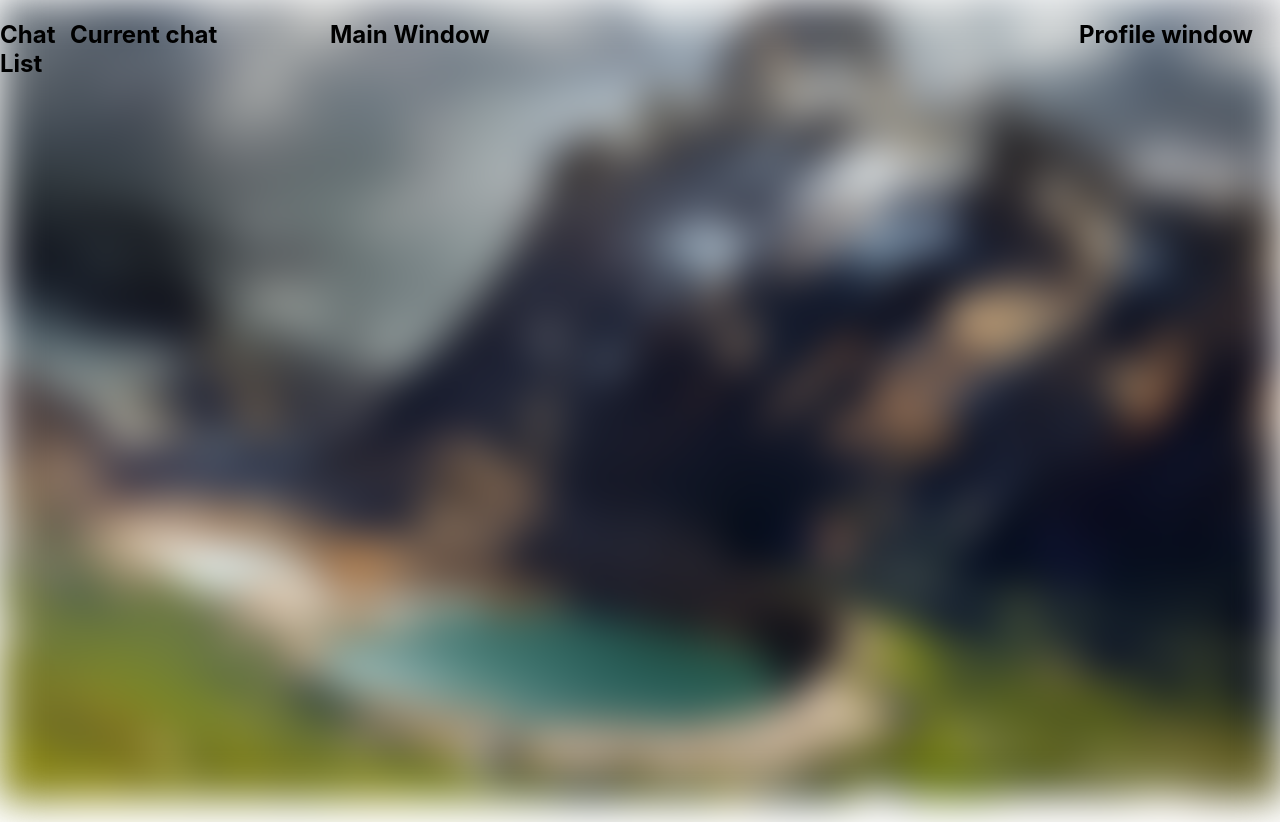
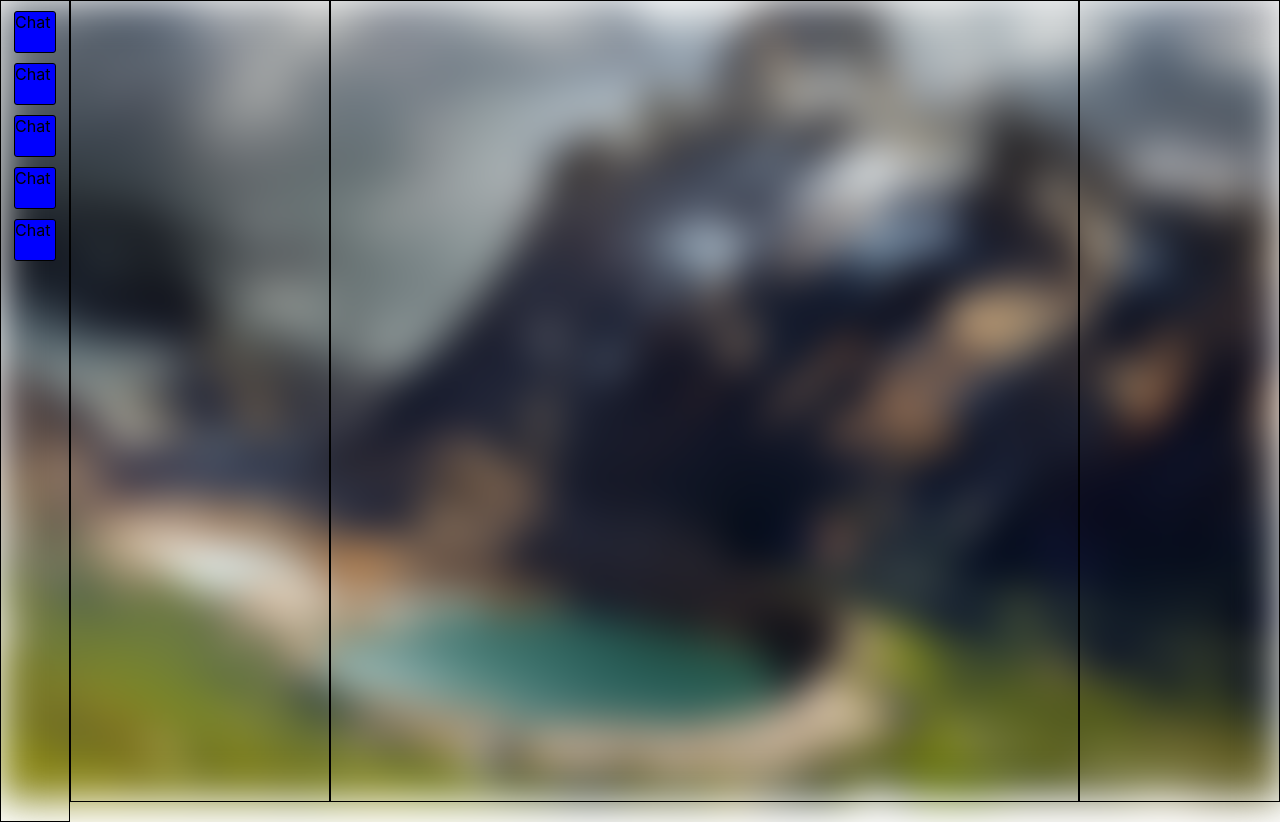
Before and after one commit to Kotaina/Desktop-chat, a React (Create React App) app: page / in a window 1280 px wide. Before the commit the page ends 800 px from the top, so only its background shows below. Built offline with nearby package versions, Linux system fonts and the light colour scheme.

Commit message:
new design

```diff
--- a/package.json
+++ b/package.json
@@ -6,6 +6,7 @@
     "@testing-library/jest-dom": "^5.11.9",
     "@testing-library/react": "^11.2.5",
     "@testing-library/user-event": "^12.7.1",
+    "node-sass": "^5.0.0",
     "react": "^17.0.1",
     "react-dom": "^17.0.1",
     "react-scripts": "4.0.2",
--- a/src/App.js
+++ b/src/App.js
@@ -1,37 +1,11 @@
-import './App.css';
+import './css/App.scss';
 import React from "react";
+import ChatItem from './blocks/chat-item';
 
 class App extends React.Component {
 
   state = {
-    chatList: [
-      {
-        id: 1
-      },
-      {
-        id: 2
-      },
-      {
-        id: 3
-      }
-
-    ]
-  };
-
-  getChatlistData = async () => {
-    const chatListData = await fetch('https://jsonplaceholder.typicode.com/users');
-    const data = await chatListData.json();
-    console.log(`Incoming data of users is: ${data}`);
-    this.state.chatList = data;
-    console.log(this.state);
-  };
-
-  makeChatList() {
-    for (let i = 0; i < this.state.chatList.length; i++) {
-      let chat = <div></div>
-      console.log("Gotit")
-      return chat;
-    }
+    chatList: [{ id: 1 }, { id: 2 }, { id: 3 }]
   };
 
   render() {
@@ -40,6 +14,11 @@ class App extends React.Component {
 
         <section className="Chat-list">
           <h1 className="visually-hidden">Chat List</h1>
+          <ChatItem />
+          <ChatItem />
+          <ChatItem />
+          <ChatItem />
+          <ChatItem />
         </section>
 
         <section className="Current">
--- a/src/blocks/chat-item.js
+++ b/src/blocks/chat-item.js
@@ -1,19 +1,15 @@
-// import React from 'react'
+import React from 'react';
+import "../css/Chat-item.scss"
 
-// // class ChatItem extends React.Component {
-// //     render() {
-// //         return (
-// //             <section style={{
-// //                 display: "block",
-// //                 width: 40,
-// //                 height: 40,
-// //                 border: "1px solid #000000"
-// //             }}>
-// //                 Chat
-// //             </section>
-// //         )
-// //     }
+class ChatItem extends React.Component {
+    render() {
+        return (
+            <section className="Chat-item">
+                Chat
+            </section>
+        )
+    }
 
-// // }
+}
 
-// export default ChatItem
+export default ChatItem
--- a/src/App.css
+++ b/src/css/App.scss
@@ -8,15 +8,13 @@
   display: grid;
   grid-template-areas: "first second third fourth";
   grid-template-columns: 70px 260px auto 201px;
-
-  /* background-image: linear-gradient(to bottom right, rgb(101, 115, 255), rgb(111, 114, 247), rgb(120, 114, 239), rgb(130, 113, 231), rgb(139, 112, 223), rgb(149, 111, 215), rgb(158, 111, 208), rgb(168, 110, 200), rgb(177, 109, 192), rgb(187, 108, 184), rgb(196, 108, 176), rgb(206, 107, 168)); */
 }
 
 .main-wrapper::after {
   content: "";
   position: fixed;
   left: 0; right: 0; top: 0; bottom: 0;
-  background-image: url(./img/background-image.jpg);
+  background-image: url(../img/background-image.jpg);
   background-size: 100%;
   background-size: cover;
   filter: blur(20px);
@@ -24,19 +22,19 @@
 }
 
 
-.chat-list {
+.Chat-list {
   grid-area: first;
 }
 
-.current {
+.Current {
   grid-area: second;
 }
 
-.main-window {
+.Main {
   grid-area: third;
 }
 
-.view-profile {
+.Profile {
   grid-area: fourth;
 }
 
@@ -44,9 +42,14 @@ h2 {
   margin: 0;
 }
 
-.chat-list,
-.current,
-.main-window,
-.view-profile {
+.Chat-list,
+.Current,
+.Main,
+.Profile {
   height: 100vh;
+  border: 1px solid black;
 }
+
+.visually-hidden {
+  display: none;
+}
--- /dev/null
+++ b/src/css/Chat-item.scss
@@ -0,0 +1,15 @@
+.Chat-list {
+    padding: 10px;
+}
+
+.Chat-item {
+    display: block;
+    width: 40px;
+    height: 40px;
+    border: 1px solid #000000;
+    border-radius: 3px;
+    background-color: blue;
+    margin: 0 auto;
+    margin-bottom: 10px;
+    cursor: pointer;
+}
--- a/src/index.js
+++ b/src/index.js
@@ -1,6 +1,6 @@
 import React from 'react';
 import ReactDOM from 'react-dom';
-import './index.css';
+import './css/Index.scss';
 import App from './App';
 import reportWebVitals from './reportWebVitals';
 
```
Also changed, not shown: src/css/Chat-list.scss (renamed from src/css/chat-list.css), src/css/Index.scss (renamed from src/index.css), 1 other file (tests, documents, lock files or other folders).
